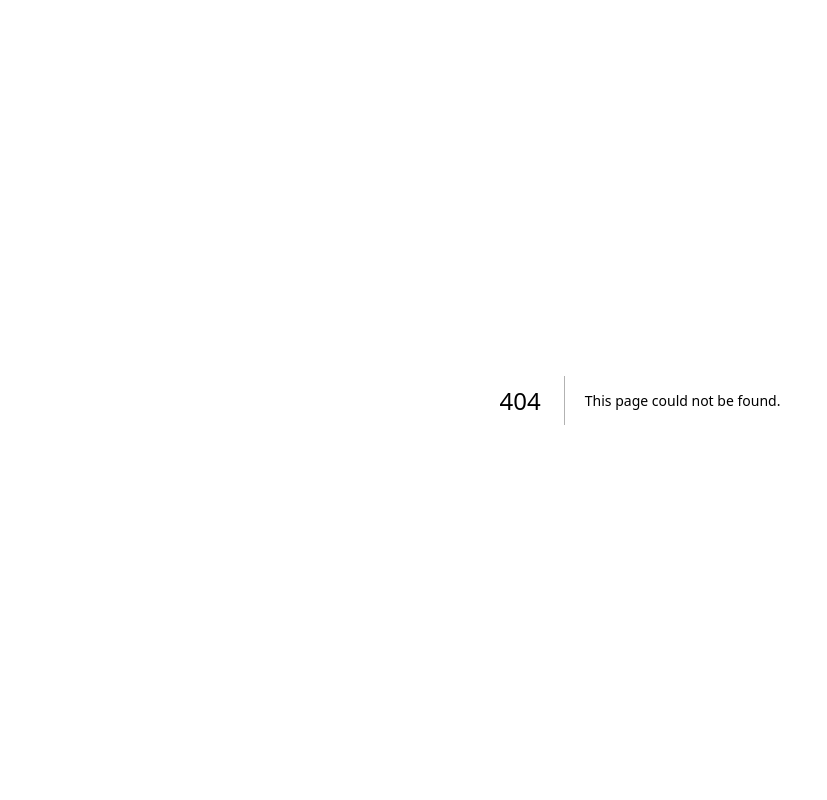
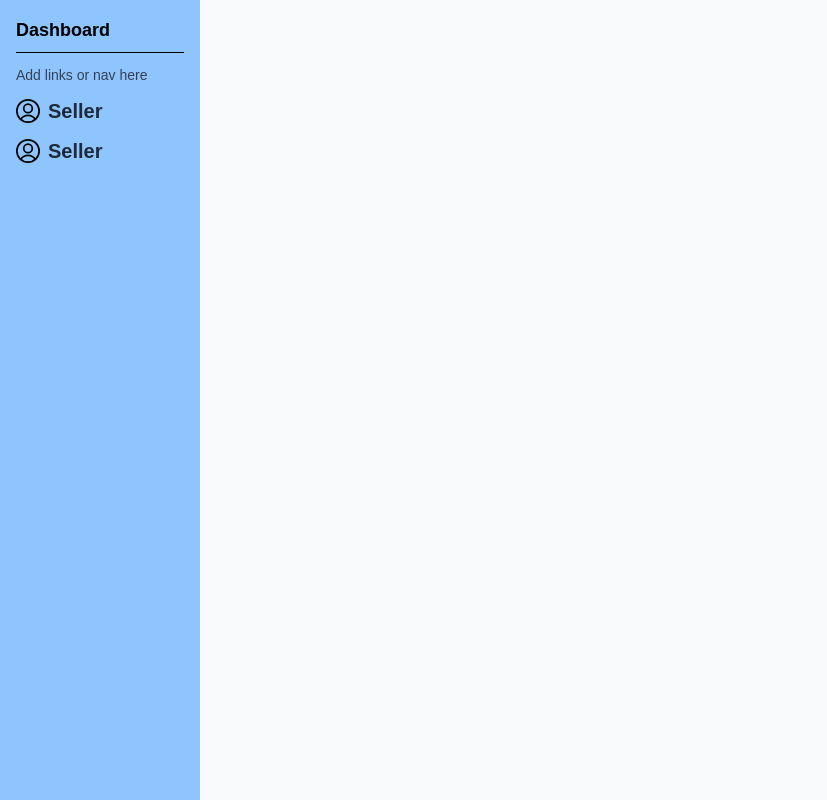
Before and after one commit to mainakk58/reseller-panel-nextJs, a Next.js app: page /teacher in a window 1280 px wide. Before the commit this address had no page. Shown: the whole page, without its empty margins (0-827 px from the left). Built offline with nearby package versions, Linux system fonts and the light colour scheme.

Commit message:
dashboard left hand side has been created successfully

```diff
--- /dev/null
+++ b/public/icons/HumanIcon.tsx
@@ -0,0 +1,26 @@
+import { SVGProps } from "react";
+
+export function HumanIcon(
+  props: SVGProps<SVGSVGElement>
+) {
+  return (
+    <svg
+      xmlns="http://www.w3.org/2000/svg"
+      viewBox="0 0 14 14"
+      width="1em"
+      height="1em"
+      {...props}
+    >
+      <g
+        fill="none"
+        stroke="currentColor"
+        strokeLinecap="round"
+        strokeLinejoin="round"
+      >
+        <circle cx="7" cy="5.5" r="2.5"></circle>
+        <path d="M2.73 11.9a5 5 0 0 1 8.54 0"></path>
+        <circle cx="7" cy="7" r="6.5"></circle>
+      </g>
+    </svg>
+  );
+}
--- a/src/app/page.tsx
+++ b/src/app/page.tsx
@@ -1,12 +1,12 @@
-import MyChart from "@/components/MyChart";
+import Link from "next/link";
 
 export default function Home() {
   return (
     <>
-      <p>Hello</p>
-      <p>This is a reseller panel</p>
-      <h1>ApexCharts with Next.js & TypeScript</h1>
-      <MyChart />
+      <div className="w-[300px] flex justify-evenly">
+        <Link href={"/teacher"}>Teacher</Link>
+        <Link href={"/reseller"}>reseller</Link>
+      </div>
     </>
   );
 }
--- /dev/null
+++ b/src/app/reseller/page.tsx
@@ -0,0 +1,5 @@
+function page() {
+  return <div>page</div>;
+}
+
+export default page;
--- /dev/null
+++ b/src/app/teacher/page.tsx
@@ -0,0 +1,7 @@
+import TeacherDashboard from "@/components/page/teacher/TeacherDashboard";
+
+function page() {
+  return <TeacherDashboard />;
+}
+
+export default page;
--- /dev/null
+++ b/src/components/common/Dashboard.tsx
@@ -0,0 +1,20 @@
+import React from "react";
+
+type DashboardProps = {
+  children: React.ReactNode;
+};
+
+const Dashboard = ({children}: DashboardProps) => {
+  return (
+    <div className="flex min-h-screen">
+      <aside className="w-[200px] bg-blue-300 p-4 flex flex-col gap-3">
+        <h1 className="text-lg font-bold border-b pb-2">Dashboard</h1>
+        <div className="text-sm text-gray-700">Add links or nav here</div>
+        {children}
+      </aside>
+      <main className="flex-1 p-6 bg-gray-50"></main>
+    </div>
+  );
+};
+
+export default Dashboard;
--- /dev/null
+++ b/src/components/common/DashboardItemName.tsx
@@ -0,0 +1,12 @@
+// components/common/DashboardItemName.tsx
+import React from "react";
+
+type Props = {
+  children: React.ReactNode;
+};
+
+const DashboardItemName = ({children}: Props) => {
+  return <div className="text-xl font-semibold text-gray-800">{children}</div>;
+};
+
+export default DashboardItemName;
--- /dev/null
+++ b/src/components/page/teacher/TeacherDashboard.tsx
@@ -0,0 +1,26 @@
+"use client";
+
+import Dashboard from "@/components/common/Dashboard";
+import DashboardItemName from "@/components/common/DashboardItemName";
+import {HumanIcon} from "../../../../public/icons/HumanIcon";
+
+function TeacherDashboard() {
+  return (
+    <Dashboard>
+      <div
+        className="flex items-center gap-2"
+        onClick={() => console.log("hello world")}
+      >
+        <HumanIcon className="text-2xl" />
+        <DashboardItemName>Seller</DashboardItemName>
+      </div>
+
+      <div className="flex items-center gap-2">
+        <HumanIcon className="text-2xl" />
+        <DashboardItemName>Seller</DashboardItemName>
+      </div>
+    </Dashboard>
+  );
+}
+
+export default TeacherDashboard;
```
